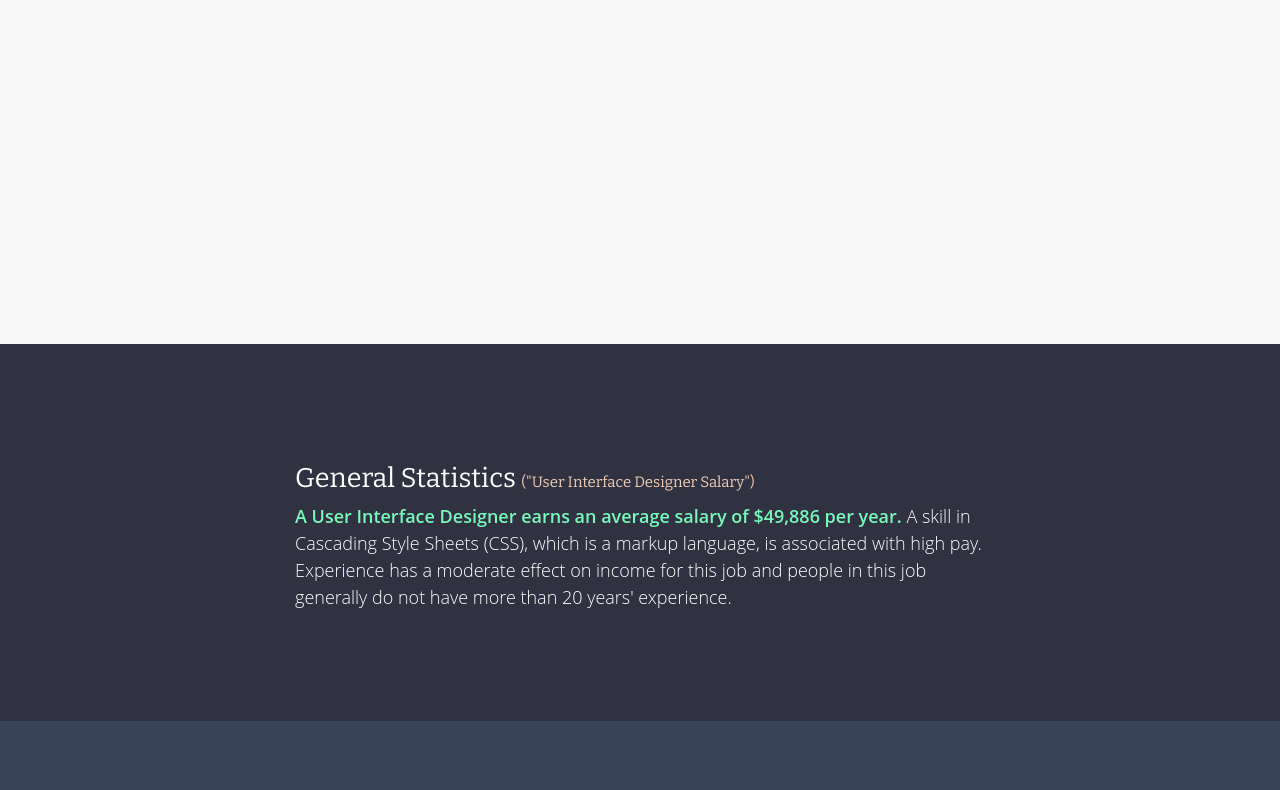
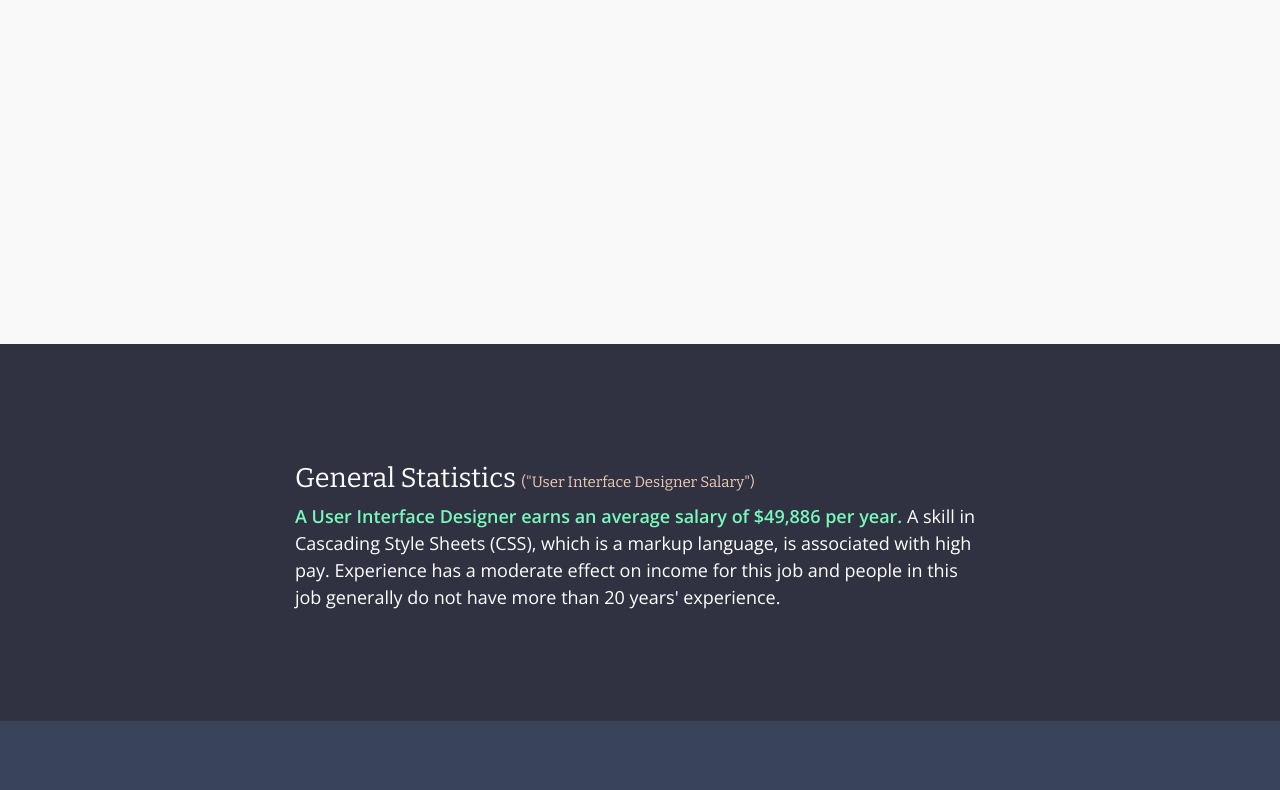
Before and after one commit to JevinSidhu/hs-designer-site, a plain HTML site: page pay.html in a window 1280 px wide. Shown: the part 379-1169 px from the top of the page. Drawn offline with nearby package versions, Linux system fonts and the light colour scheme.

Commit message:
added font link

```diff
--- a/pay.html
+++ b/pay.html
@@ -12,7 +12,7 @@
         <link rel="stylesheet" href="https://maxcdn.bootstrapcdn.com/bootstrap/3.3.5/css/bootstrap.min.css" integrity="sha512-dTfge/zgoMYpP7QbHy4gWMEGsbsdZeCXz7irItjcC3sPUFtf0kuFbDz/ixG7ArTxmDjLXDmezHubeNikyKGVyQ==" crossorigin="anonymous">
         <link rel="stylesheet" href="main.css">
         <link href='https://fonts.googleapis.com/css?family=Bitter:400,700' rel='stylesheet' type='text/css'>
-        <link href='https://fonts.googleapis.com/css?family=Source+Sans+Pro:400,200,300,600,700' rel='stylesheet' type='text/css'>
+        <link href='https://fonts.googleapis.com/css?family=Open+Sans:400,300,600,700' rel='stylesheet' type='text/css'>
 
     </head>
 
```
